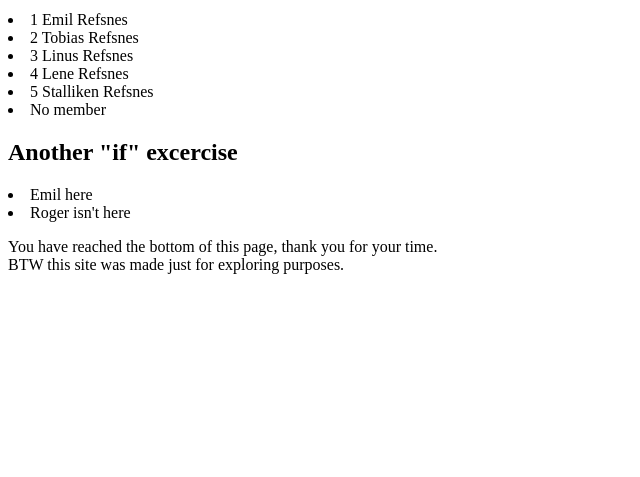
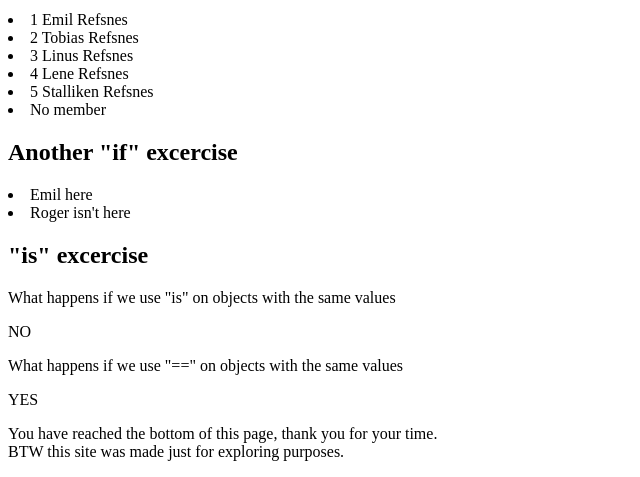
Before and after one commit to Bosmut/My1stDjangosite, a Django app: page /forloops/ in a window 1280 px wide. Shown: the part 584-1061 px from the top of the page, without its empty margins (0-640 px from the left). Before the commit the page ends 858 px from the top, so only its background shows below. Run offline with Django 4.2, Linux system fonts and the light colour scheme; data comes from the database, SQL or seed files in the repository.

Commit message:
Did excercise on "is"

```diff
--- a/my_tennis_club/members/templates/djangoloops.html
+++ b/my_tennis_club/members/templates/djangoloops.html
@@ -59,5 +59,19 @@
     <li>Roger is here! Good boy!</li>
   {% endif %}
 
+  <h2>"is" excercise</h2>
+  <p>What happens if we use "is" on objects with the same values</p>
+  {% if x is y %}
+    <p>YES</p>
+  {% else %}
+    <p>NO</p>
+  {% endif %}
+  <p>What happens if we use "==" on objects with the same values</p>
+  {% if x == y %}
+    <p>YES</p>
+  {% else %}
+    <p>NO</p>
+  {% endif %}
+
   {% include 'footer.html' %}
 {% endblock %}
--- a/my_tennis_club/members/views.py
+++ b/my_tennis_club/members/views.py
@@ -36,6 +36,8 @@ def forloops(request):
     mymembersfnlist = [member['firstname'] for member in mymembers]
     context = {
         'mymembers': mymembers,
-        'mymembersfnlist': mymembersfnlist
+        'mymembersfnlist': mymembersfnlist,
+        'x': ['Apple', 'Banana', 'Cherry'],
+        'y': ['Apple', 'Banana', 'Cherry'],
     }
     return HttpResponse(template.render(context, request))
```
